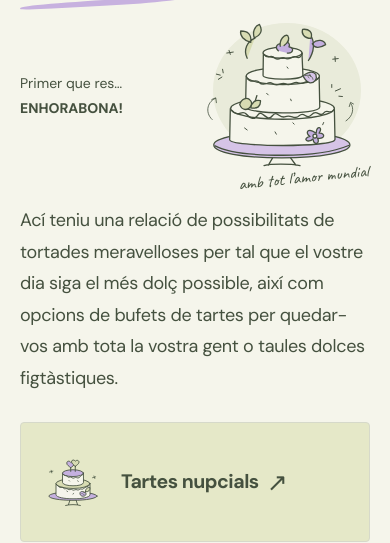
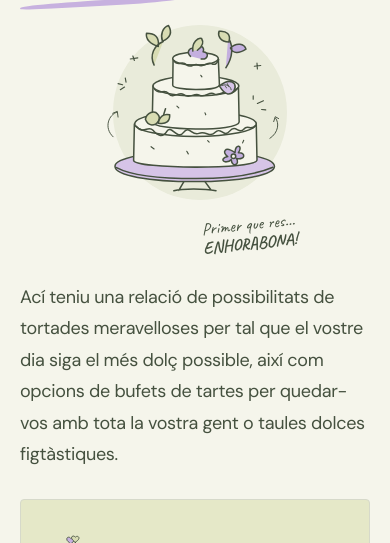
Before and after one commit to e1d8/LAFIGUERAEVENTS, a website with bundled scripts: page index.html in a window 390 px wide. Shown: the part 300-843 px from the top of the page. Built offline with nearby package versions, Linux system fonts and the light colour scheme.

Commit message:
Landing millorà

```diff
--- a/app.js
+++ b/app.js
@@ -167,14 +167,13 @@ function home(section) {
   const hero = el('div', 'home-hero');
   const copy = el('div', 'hero-copy');
   copy.append(heading(section));
-  const greeting = el('p', 'greeting');
-  greeting.append(document.createTextNode('Primer que res… '), el('span', '', 'ENHORABONA!'));
-  copy.append(greeting);
   const picture = el('div', 'hero-picture');
   const illustration = el('img');
   illustration.src = './assets/cake.svg'; illustration.alt = 'Il·lustració d’una tortada de tres pisos amb flors i fruita';
   illustration.width = 540; illustration.height = 490;
-  picture.append(illustration, el('span', 'handwritten', 'amb tot l’amor mundial'));
+  const greeting = el('span', 'handwritten');
+  greeting.append(document.createTextNode('Primer que res…'), el('br'), el('strong', '', 'ENHORABONA!'));
+  picture.append(illustration, greeting);
   hero.append(copy, picture);
   const opening = paragraph(introduction.text, 'home-opening');
   const choices = el('div', 'choice-grid');
--- a/styles.css
+++ b/styles.css
@@ -35,12 +35,10 @@ h1{font-family:var(--display);font-size:clamp(50px,6.5vw,87px);line-height:1.06;
 .home-hero h1>span{display:block;white-space:nowrap}
 .home-hero h1>.hero-title-highlight{display:inline-block;position:relative}
 .hero-title-highlight:after{content:'';position:absolute;bottom:-13px;left:0;width:100%;height:10px;background:var(--purple);border-radius:65% 26% 57% 20%;transform:rotate(-3deg)}
-.greeting{font-size:18px;margin-top:38px;line-height:1.7}
-.greeting span{font-weight:800;display:block;letter-spacing:.6px}
-.hero-picture{position:relative;align-self:center;max-width:485px;width:100%;justify-self:center}
-.hero-picture:before{content:'';position:absolute;width:85%;height:85%;top:3%;left:10%;border-radius:50%;background:#e9ebda;z-index:-1}
+.hero-picture{position:relative;align-self:center;max-width:430px;width:100%;justify-self:center}
+.hero-picture:before{content:'';position:absolute;width:85%;aspect-ratio:1;top:3%;left:10%;border-radius:50%;background:#e9ebda;z-index:-1}
 .hero-picture img{width:100%}
-.handwritten{position:absolute;bottom:0;right:28px;font-family:Caveat,cursive;font-size:29px;transform:rotate(-6deg);white-space:nowrap}
+.handwritten{display:block;width:max-content;margin:12px 28px 0 auto;font-family:Caveat,cursive;font-size:29px;line-height:1.1;text-align:center;transform:rotate(-6deg);white-space:nowrap}
 .home-opening{max-width:960px;font-size:23px;line-height:1.65;margin-top:13px;letter-spacing:-.4px}
 .choice-grid{display:grid;grid-template-columns:repeat(3,1fr);gap:18px;margin-top:39px}
 .choice-card{display:flex;flex-direction:column;align-items:flex-start;min-height:264px;padding:24px;border:1px solid var(--line);border-radius:4px;text-decoration:none;background:var(--lime);transition:transform .15s}
@@ -154,10 +152,8 @@ td .amount{font-size:21px;font-weight:650;letter-spacing:-.5px}
   .home-hero .panel-heading{grid-column:1/-1}
   .home-hero h1{font-size:clamp(36px,10.7vw,68px);letter-spacing:-.8px;line-height:1.1}
   .hero-title-highlight:after{height:6px;bottom:-9px}
-  .greeting{margin-top:17px;font-size:14px;line-height:1.8}
-  .greeting span{font-size:14px;letter-spacing:0}
-  .hero-picture{margin-top:21px;width:100%;max-width:230px;justify-self:end}
-  .handwritten{font-size:17px;right:1px;bottom:-11px}
+  .hero-picture{grid-column:1/-1;margin-top:21px;width:100%;max-width:205px;justify-self:center}
+  .handwritten{font-size:17px;margin-right:1px}
   .home-opening{font-size:18px;line-height:1.75;letter-spacing:-.3px;margin-top:0}
   .choice-grid{grid-template-columns:1fr;gap:10px;margin-top:28px}
   .choice-card{min-height:120px;padding:18px;grid-template-columns:68px minmax(0,1fr);gap:14px}
@@ -205,7 +201,6 @@ td .amount{font-size:21px;font-weight:650;letter-spacing:-.5px}
   .choice-arrow{font-size:22px}
   .home-hero h1{font-size:38px}
   .hero-picture{margin-top:21px}
-  .greeting,.greeting span{font-size:12px}
   .handwritten{font-size:15px}
   .contact-value{font-size:16px}
 }
```
